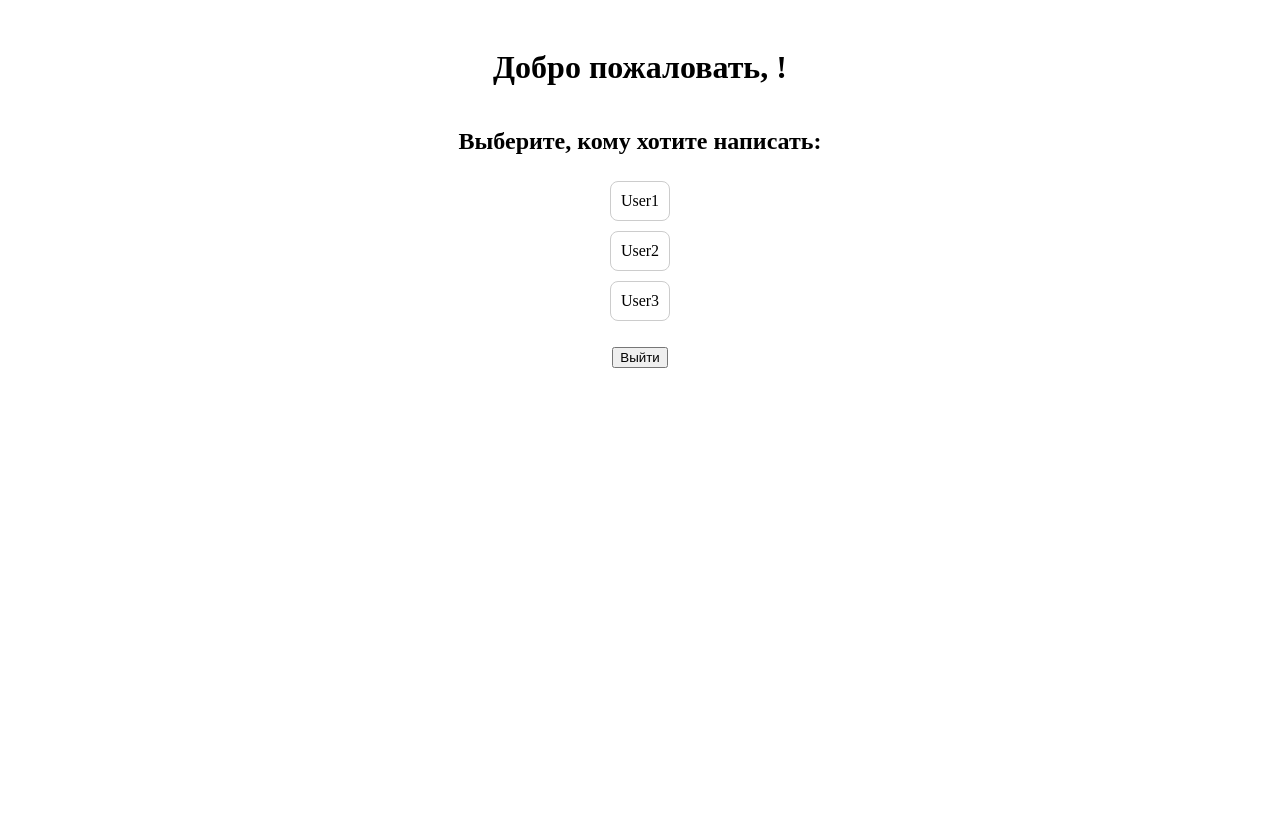
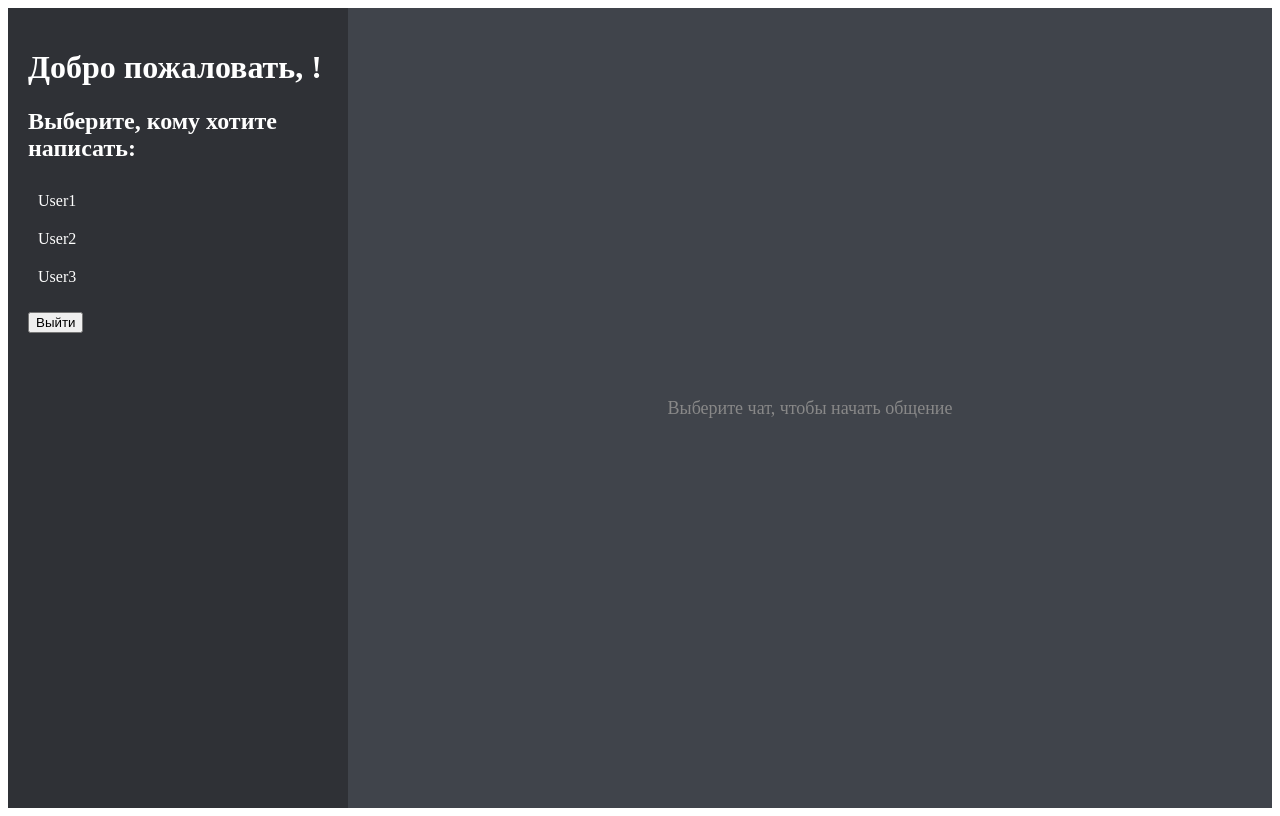
Before and after one commit to yermekulyd/chat-simulator, a Vue app: page /chats in a window 1280 px wide. Built offline with nearby package versions, Linux system fonts and the light colour scheme.

Commit message:
global: changing the logic of chat content opening

```diff
--- a/src/components/Chat/Chat.vue
+++ b/src/components/Chat/Chat.vue
@@ -15,13 +15,11 @@
       <input v-model="newMessage" placeholder="Введите сообщение" @keyup.enter="sendMessage" />
       <button @click="sendMessage">Отправить</button>
     </div>
-    <button @click="goBack">Назад к списку чатов</button>
   </div>
 </template>
 
 <script lang="ts">
-import { defineComponent, ref, onMounted, onBeforeUnmount } from 'vue'
-import { useRoute, useRouter } from 'vue-router'
+import { defineComponent, ref, onMounted, onBeforeUnmount, watch } from 'vue'
 
 interface Message {
   id: number
@@ -31,12 +29,14 @@ interface Message {
 }
 
 export default defineComponent({
-  setup() {
-    const route = useRoute()
-    const router = useRouter()
+  props: {
+    chatUser: {
+      type: String,
+      required: true
+    }
+  },
+  setup(props) {
     const currentUser = sessionStorage.getItem('currentUser')
-    const chatUser = route.params.username as string
-
     const messages = ref<Message[]>([])
     const newMessage = ref('')
 
@@ -44,12 +44,11 @@ export default defineComponent({
       const chatHistory = JSON.parse(localStorage.getItem('chatHistory') || '[]')
       messages.value = chatHistory.filter(
         (msg: Message) =>
-          (msg.from === currentUser && msg.to === chatUser) ||
-          (msg.from === chatUser && msg.to === currentUser)
+          (msg.from === currentUser && msg.to === props.chatUser) ||
+          (msg.from === props.chatUser && msg.to === currentUser)
       )
     }
 
-    // Отправка нового сообщения
     const sendMessage = () => {
       if (newMessage.value.trim() === '') return
 
@@ -57,7 +56,7 @@ export default defineComponent({
       const message: Message = {
         id: Date.now(),
         from: currentUser as string,
-        to: chatUser,
+        to: props.chatUser,
         text: newMessage.value
       }
 
@@ -67,13 +66,11 @@ export default defineComponent({
       loadMessages()
     }
 
-    const goBack = () => {
-      router.push('/chats') // возвращаемся к списку чатов
-    }
+    watch(() => props.chatUser, loadMessages)
 
     onMounted(() => {
       loadMessages()
-      window.addEventListener('storage', loadMessages) // Синхронизация сообщений между вкладками
+      window.addEventListener('storage', loadMessages)
     })
 
     onBeforeUnmount(() => {
@@ -81,11 +78,9 @@ export default defineComponent({
     })
 
     return {
-      chatUser,
       messages,
       newMessage,
-      sendMessage,
-      goBack
+      sendMessage
     }
   }
 })
--- a/src/components/Chat/styles.css
+++ b/src/components/Chat/styles.css
@@ -1,73 +1,39 @@
 .chat {
   display: flex;
   flex-direction: column;
-  align-items: center;
-  padding: 20px;
-  max-width: 800px;
-  margin: 0 auto;
+  justify-content: flex-start;
+  height: 100%;
+  width: 100%;
 }
 
 .messages {
-  width: 100%;
-  max-height: 400px;
+  flex-grow: 1;
   overflow-y: auto;
-  border: 1px solid #ccc;
-  border-radius: 8px;
-  padding: 15px;
-  background-color: #f9f9f9;
-}
-
-.messages ul {
-  list-style: none;
-  padding: 0;
-}
-
-.messages li {
-  margin-bottom: 10px;
+  padding: 10px;
+  background-color: #2f3136;
 }
 
 .message-box {
   display: flex;
   gap: 10px;
-  margin-top: 15px;
-  width: 100%;
+  padding: 10px;
+  background-color: #40444b;
 }
 
 .message-box input {
-  flex: 1;
+  flex-grow: 1;
   padding: 10px;
-  border-radius: 8px;
-  border: 1px solid #ccc;
+  border: none;
+  border-radius: 4px;
+  background-color: #2f3136;
+  color: white;
 }
 
 .message-box button {
   padding: 10px 20px;
-  border-radius: 8px;
-  background-color: #0088cc;
+  background-color: #7289da;
   color: white;
   border: none;
+  border-radius: 4px;
   cursor: pointer;
 }
-
-@media (max-width: 768px) {
-  .chat {
-    padding: 10px;
-  }
-
-  .messages {
-    max-height: 300px;
-  }
-
-  .message-box {
-    flex-direction: column;
-    gap: 5px;
-  }
-
-  .message-box input {
-    width: 100%;
-  }
-
-  .message-box button {
-    width: 100%;
-  }
-}
--- a/src/components/ChatList/ChatList.vue
+++ b/src/components/ChatList/ChatList.vue
@@ -1,42 +1,58 @@
 <template>
-  <div class="chat-list">
+  <div class="layout">
+    <!-- Левый блок с чатами -->
+    <div class="sidebar">
       <h1>Добро пожаловать, {{ currentUser }}!</h1>
       <h2>Выберите, кому хотите написать:</h2>
       <ul>
-      <li v-for="user in otherUsers" :key="user" @click="openChat(user)">
+        <li
+          v-for="user in otherUsers"
+          :key="user"
+          :class="{ active: selectedUser === user }"
+          @click="selectChat(user)"
+        >
           {{ user }}
         </li>
       </ul>
       <button @click="logout">Выйти</button>
     </div>
+
+    <!-- Правый блок с перепиской -->
+    <div class="chat-content">
+      <Chat v-if="selectedUser" :chatUser="selectedUser" />
+      <div v-else class="no-chat">Выберите чат, чтобы начать общение</div>
+    </div>
+  </div>
 </template>
 
 <script lang="ts">
-import { defineComponent, computed } from 'vue'
-import { useRouter } from 'vue-router'
+import { defineComponent, computed, ref } from 'vue'
+import { Chat } from '@/components'
 
 export default defineComponent({
+  components: { Chat },
   setup() {
-    const currentUser = sessionStorage.getItem('currentUser') // получаем текущего пользователя из sessionStorage
-    const router = useRouter()
+    const currentUser = sessionStorage.getItem('currentUser')
+    const selectedUser = ref<string | null>(null)
 
     const otherUsers = computed(() => {
       return ['User1', 'User2', 'User3'].filter((user) => user !== currentUser)
     })
 
-    const openChat = (user: string) => {
-      router.push(`/chat/${user}`)
+    const selectChat = (user: string) => {
+      selectedUser.value = user
     }
 
     const logout = () => {
       sessionStorage.removeItem('currentUser')
-      router.push('/')
+      window.location.href = '/'
     }
 
     return {
       currentUser,
       otherUsers,
-      openChat,
+      selectedUser,
+      selectChat,
       logout
     }
   }
--- a/src/components/ChatList/styles.css
+++ b/src/components/ChatList/styles.css
@@ -1,28 +1,46 @@
-.chat-list {
+.layout {
   display: flex;
-  flex-direction: column;
-  align-items: center;
-  padding: 20px;
+  height: 100vh;
 }
 
-.chat-list h2 {
-  margin-bottom: 10px;
+.sidebar {
+  width: 300px;
+  background-color: #2f3136;
+  color: white;
+  padding: 20px;
+  overflow-y: auto;
 }
 
-.chat-list ul {
-  list-style: none;
+.sidebar ul {
+  list-style-type: none;
   padding: 0;
 }
 
-.chat-list li {
+.sidebar li {
   padding: 10px;
   cursor: pointer;
-  border: 1px solid #ccc;
-  border-radius: 8px;
-  margin-bottom: 10px;
-  transition: background-color 0.2s ease-in-out;
+  transition: background-color 0.2s;
 }
 
-.chat-list li:hover {
-  background-color: #f5f5f5;
+.sidebar li.active,
+.sidebar li:hover {
+  background-color: #40444b;
 }
+
+.chat-content {
+  flex-grow: 1;
+  background-color: #40444b;
+  color: white;
+  display: flex;
+  justify-content: center;
+  align-items: center;
+  font-size: 18px;
+}
+
+.no-chat {
+  display: flex;
+  justify-content: center;
+  align-items: center;
+  color: #888;
+  font-size: 18px;
+}
--- a/src/router/index.ts
+++ b/src/router/index.ts
@@ -14,6 +14,7 @@ const router = createRouter({
       name: 'ChatList',
       component: ChatList
     },
+    //TODO: delete this after
     {
       path: '/chat/:username',
       name: 'Chat',
```
Lines whose indentation alone changed are shown as unchanged.
